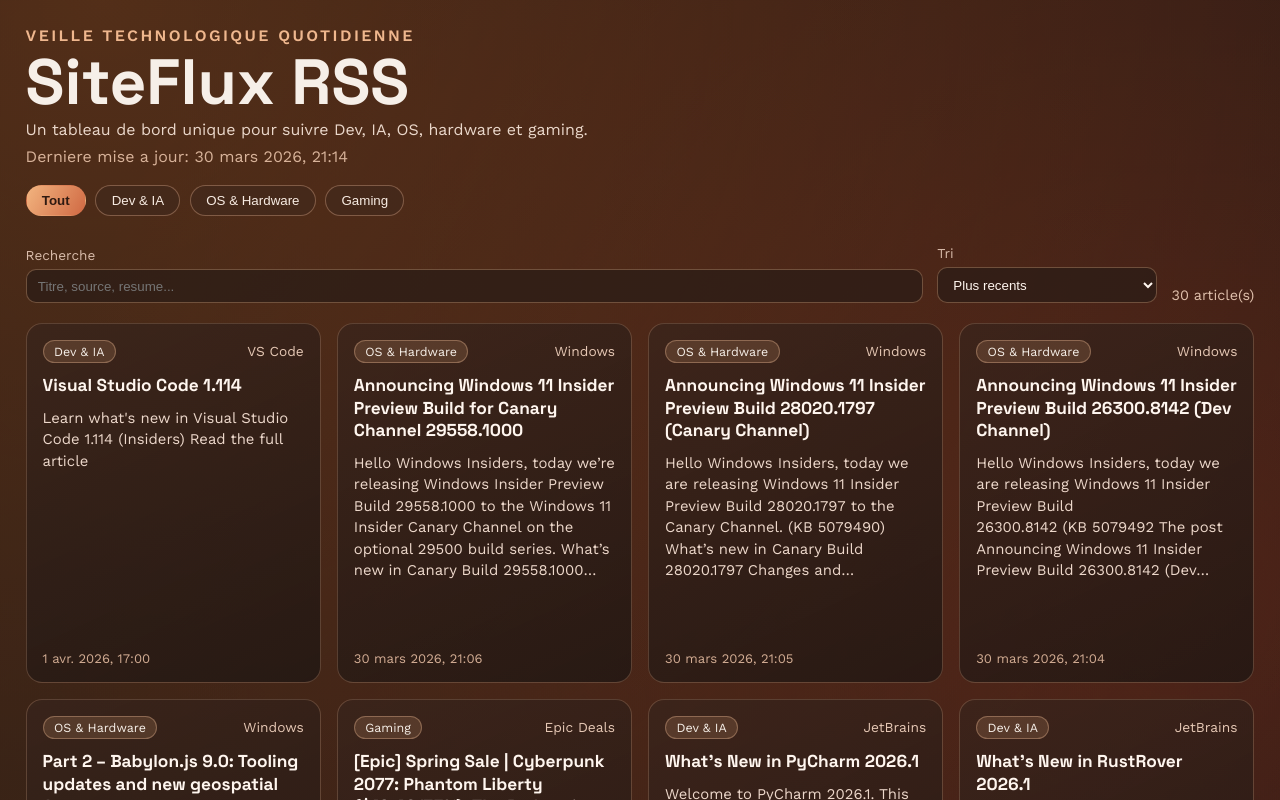
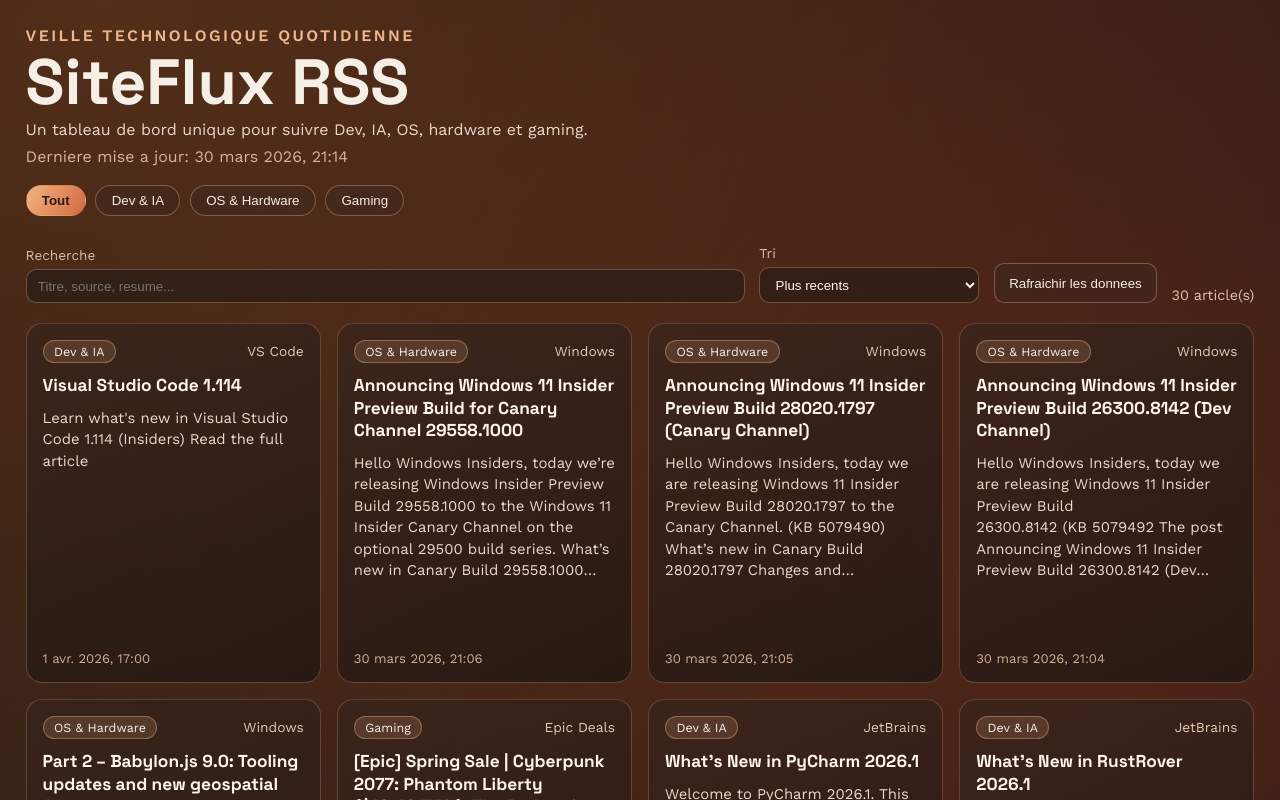
Before and after one commit to LewisProg971/WebRssFlux, an Angular app: page / in a window 1280 px wide. Shown: the top 800 px of the page. Built offline with nearby package versions, Linux system fonts and the light colour scheme.

Commit message:
feat: refresh button

```diff
--- a/src/app/app.html
+++ b/src/app/app.html
@@ -37,6 +37,14 @@
       </select>
     </label>
 
+    <button class="refresh" (click)="refreshData()" [disabled]="loading() || refreshing()">
+      @if (refreshing()) {
+        Rafraichissement...
+      } @else {
+        Rafraichir les donnees
+      }
+    </button>
+
     <p class="count">{{ displayedItems().length }} article(s)</p>
   </section>
 
--- a/src/app/app.scss
+++ b/src/app/app.scss
@@ -52,7 +52,7 @@
 
 .controls {
 	display: grid;
-	grid-template-columns: minmax(220px, 1fr) 220px auto;
+	grid-template-columns: minmax(220px, 1fr) 220px auto auto;
 	gap: 0.9rem;
 	align-items: end;
 	margin: 0 0 1.2rem;
@@ -87,6 +87,27 @@
 	justify-self: end;
 	color: #e0c0ac;
 	font-size: 0.9rem;
+}
+
+.refresh {
+	border: 1px solid rgb(242 188 152 / 34%);
+	color: #f8ece3;
+	background: rgb(59 40 31 / 42%);
+	border-radius: 10px;
+	padding: 0.55rem 0.9rem;
+	min-height: 40px;
+	cursor: pointer;
+	transition: transform 140ms ease, background 140ms ease;
+}
+
+.refresh:hover:not(:disabled) {
+	transform: translateY(-1px);
+	background: rgb(86 55 40 / 64%);
+}
+
+.refresh:disabled {
+	opacity: 0.6;
+	cursor: not-allowed;
 }
 
 .filters button {
--- a/src/app/app.ts
+++ b/src/app/app.ts
@@ -36,6 +36,7 @@
   protected readonly items = signal<RssItem[]>([])
   protected readonly generatedAt = signal<string | null>(null)
   protected readonly loading = signal(true)
+  protected readonly refreshing = signal(false)
   protected readonly error = signal<string | null>(null)
   protected readonly searchQuery = signal('')
   protected readonly sortMode = signal<SortMode>('newest')
@@ -97,6 +98,10 @@
     }
   }
 
+  protected refreshData(): void {
+    this.loadFeed(false)
+  }
+
   protected formatDate(value: string | null): string {
     if (!value) {
       return 'Date inconnue'
@@ -108,19 +113,26 @@
     }).format(new Date(value))
   }
 
-  private loadFeed(): void {
-    this.loading.set(true)
+  private loadFeed(showLoadingState = true): void {
+    if (showLoadingState) {
+      this.loading.set(true)
+    } else {
+      this.refreshing.set(true)
+    }
+
     this.error.set(null)
 
-    this.http.get<FeedPayload>('assets/data.json').subscribe({
+    this.http.get<FeedPayload>(`assets/data.json?t=${Date.now()}`).subscribe({
       next: (payload) => {
         this.items.set(payload.items ?? [])
         this.generatedAt.set(payload.generatedAt ?? null)
         this.loading.set(false)
+        this.refreshing.set(false)
       },
       error: () => {
         this.error.set('Impossible de charger les donnees RSS. Lance npm run rss:build puis reessaie.')
         this.loading.set(false)
+        this.refreshing.set(false)
       }
     })
   }
```
Also changed, not shown: doc/Avancement.md (+1 -0 lines).
